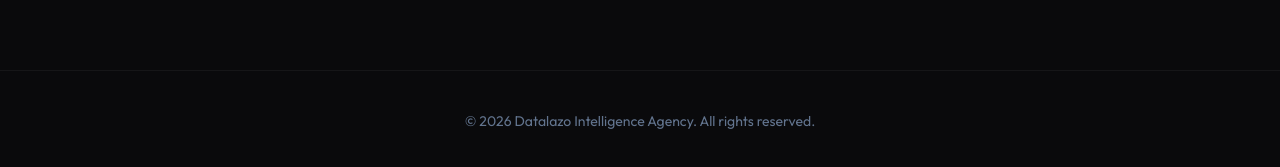
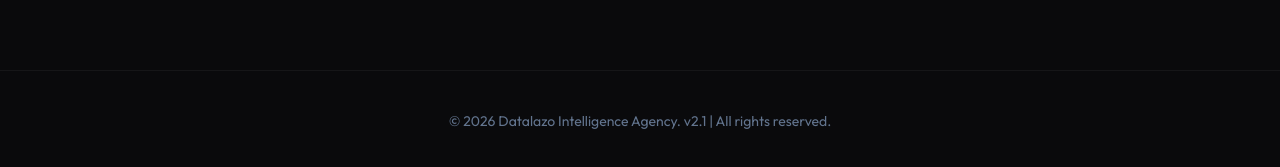
Before and after one commit to llazober/Datalazo, a Next.js app: page / in a window 1280 px wide. Shown: the part 2335-2502 px from the top of the page. Built offline with nearby package versions, Linux system fonts and the light colour scheme.

Commit message:
debug: add v2.1 to footer for cache verification

```diff
--- a/src/app/page.tsx
+++ b/src/app/page.tsx
@@ -100,7 +100,7 @@ export default function Home() {
       </section>
 
       <footer className="py-10 text-center text-slate-500 text-sm border-t border-white/5">
-        &copy; 2026 Datalazo Intelligence Agency. All rights reserved.
+        &copy; 2026 Datalazo Intelligence Agency. v2.1 | All rights reserved.
       </footer>
       <VoiceAgent />
     </div>
```
